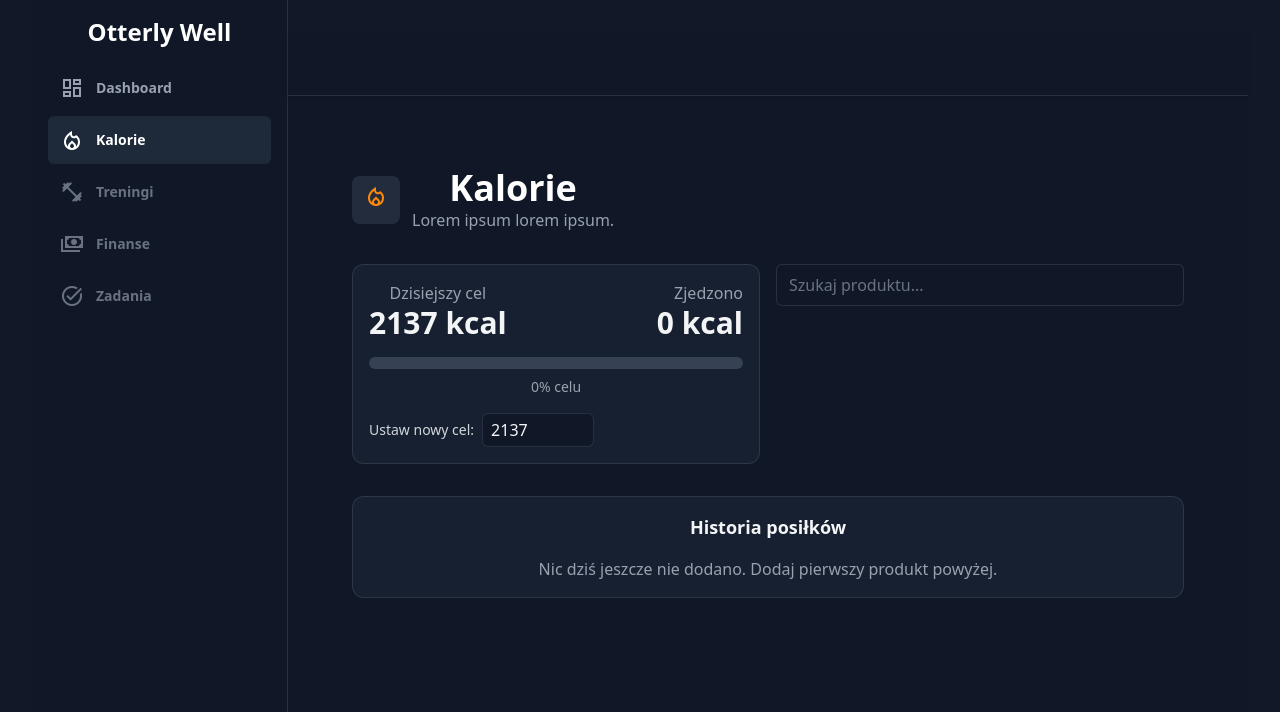
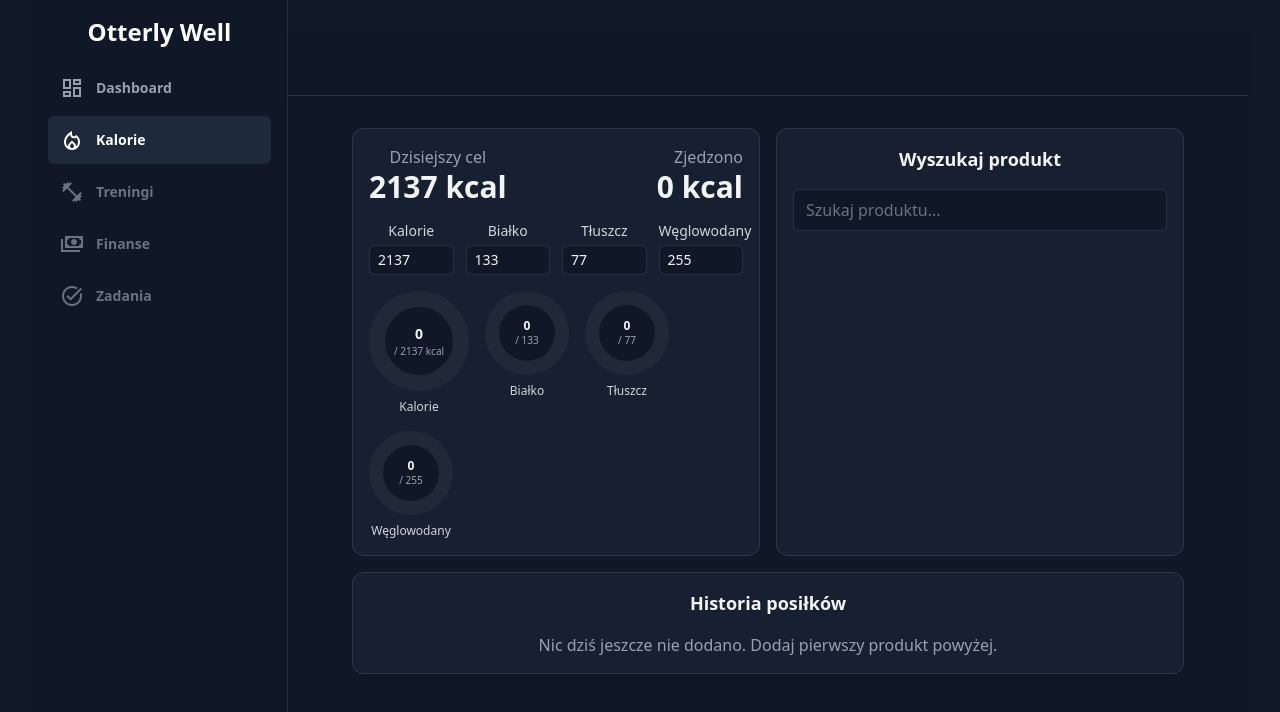
Before and after one commit to czarekmilek/OtterlyWell, a React (Vite) app in the folder otterly-well/: page /calories in a window 1280 px wide. Shown: the top 712 px of the page. Built offline with nearby package versions, Linux system fonts and the light colour scheme.

Commit message:
Displayed products' macros
- Divided the general kcal progress bar into multiple smaller graphs, for each macro
- Displayed macros of added products
- User can now set his own macro goals
- Improved code structure of calorie module implementation

```diff
--- a/otterly-well/src/components/Calories/Calories.tsx
+++ b/otterly-well/src/components/Calories/Calories.tsx
@@ -1,80 +1,33 @@
 import { useMemo, useState, useEffect, FormEvent } from "react";
-import { CalorieIcon } from "../icons";
-
-type Entry = { id: string; name: string; kcal: number; grams: number };
-
-type FoodHit = {
-  name: string;
-  brand?: string;
-  kcalPer100g?: number;
-  proteinPer100g?: number;
-  fatPer100g?: number;
-  carbsPer100g?: number;
-  imageUrl?: string;
-  source: string;
-  sourceId?: string;
-};
-
-type FoodHitWithGrams = FoodHit & {
-  id: string;
-  grams: number;
-};
-
-function useFoodSearch(q: string) {
-  const [loading, setLoading] = useState(false);
-  const [hits, setHits] = useState<FoodHit[]>([]);
-  const [error, setError] = useState<string | null>(null);
-
-  useEffect(() => {
-    let abort = false;
-    async function run() {
-      if (!q || q.length < 2) {
-        setHits([]);
-        return;
-      }
-      setLoading(true);
-      setError(null);
-
-      try {
-        const base = import.meta.env.VITE_SUPABASE_FUNCTIONS_URL;
-        const url = new URL(`${base}/v1/search-food`);
-        url.searchParams.set("q", q);
-
-        const res = await fetch(url);
-        if (!res.ok) throw new Error(`HTTP ${res.status}`);
-
-        const json = await res.json();
-        if (!abort) setHits(json.items ?? []);
-      } catch (e: Error) {
-        if (!abort) setError(e.message);
-      } finally {
-        if (!abort) setLoading(false);
-      }
-    }
-
-    run();
-    return () => {
-      abort = true;
-    };
-  }, [q]);
-
-  return { loading, hits, error };
-}
+import { useFoodSearch } from "./useFoodSearch";
+import { RadialMacros } from "./RadialMacros";
+import { MacroBar } from "./MacroBar";
 
 export default function Calories() {
   const [goalCalories, setGoalCalories] = useState<number>(2137);
+  const [goalProtein, setGoalProtein] = useState(133);
+  const [goalFat, setGoalFat] = useState(77);
+  const [goalCarbs, setGoalCarbs] = useState(255);
+
   const [entries, setEntries] = useState<Entry[]>([]);
   const [query, setQuery] = useState("");
   const { loading, hits, error } = useFoodSearch(query);
 
-  const totalCalories = useMemo(
-    () => entries.reduce((sum, e) => sum + e.kcal, 0),
-    [entries]
+  const hitsWithGrams: FoodHitWithGrams[] = useMemo(
+    () =>
+      hits.map((h) => ({
+        ...h,
+        id: (h.sourceId ?? "") + h.name,
+        grams: 100,
+      })),
+    [hits]
   );
 
-  const goalPercent = Math.round(
-    (totalCalories / Math.max(goalCalories, 1)) * 100
-  );
+  const [localHits, setLocalHits] = useState<FoodHitWithGrams[]>(hitsWithGrams);
+
+  useEffect(() => {
+    setLocalHits(hitsWithGrams);
+  }, [hitsWithGrams]);
 
   // function addEntry(e: React.FormEvent) {
   //   e.preventDefault();
@@ -99,17 +52,39 @@ export default function Calories() {
   //   setKcal("");
   // }
 
+  const totalCalories = useMemo(
+    () =>
+      entries.reduce(
+        (acc, e) => {
+          acc.kcal += e.kcal;
+          acc.protein += e.protein;
+          acc.fat += e.fat;
+          acc.carbs += e.carbs;
+          return acc;
+        },
+        { kcal: 0, protein: 0, fat: 0, carbs: 0 }
+      ),
+    [entries]
+  );
+
   function addEntryFromFood(food: FoodHit, grams: number) {
     if (!food.kcalPer100g) return;
+
     const kcal = (food.kcalPer100g * grams) / 100;
+    const protein = ((food.proteinPer100g ?? 0) * grams) / 100;
+    const fat = ((food.fatPer100g ?? 0) * grams) / 100;
+    const carbs = ((food.carbsPer100g ?? 0) * grams) / 100;
 
     setEntries((prev) => [
       ...prev,
       {
         id: crypto.randomUUID(),
-        name: `${food.name} (${grams}g)}`,
+        name: `${food.name} (${grams}g)`,
         kcal: Math.round(kcal),
         grams,
+        protein: Math.round(protein),
+        fat: Math.round(fat),
+        carbs: Math.round(carbs),
       },
     ]);
   }
@@ -118,37 +93,13 @@ export default function Calories() {
     setEntries((prev) => prev.filter((e) => e.id !== id));
   }
 
-  const hitsWithGrams: FoodHitWithGrams[] = useMemo(
-    () =>
-      hits.map((h) => ({
-        ...h,
-        id: h.sourceId + h.name,
-        grams: 100,
-      })),
-    [hits]
-  );
-
-  const [localHits, setLocalHits] = useState(hitsWithGrams);
-
-  useEffect(() => {
-    setLocalHits(hitsWithGrams);
-  }, [hitsWithGrams]);
-
   return (
     <div className="p-4 sm:p-6 lg:p-8">
-      <header className="mb-8 flex items-center gap-3">
-        <div className="rounded-lg p-2 bg-gray-700/50 text-orange-400">
-          <CalorieIcon className="h-8 w-8" />
-        </div>
-        <div>
-          <h1 className="text-3xl sm:text-4xl font-bold text-white">Kalorie</h1>
-          <p className="text-gray-400">Lorem ipsum lorem ipsum.</p>
-        </div>
-      </header>
-
-      <section className="mb-8 grid gap-4 sm:grid-cols-2">
-        <div className="rounded-xl border border-white/10 bg-gray-800/50 p-4">
-          <div className="flex items-end justify-between">
+      {/* Stats */}
+      <section className="mb-4 grid gap-4 lg:grid-cols-2">
+        {/* Goals and radial */}
+        <div className="rounded-xl border border-white/10 bg-gray-800/50 p-4 flex flex-col gap-4">
+          <div className="flex items-end justify-between gap-4">
             <div>
               <p className="text-gray-400">Dzisiejszy cel</p>
               <p className="text-3xl font-semibold text-gray-100">
@@ -158,38 +109,73 @@ export default function Calories() {
             <div className="text-right">
               <p className="text-gray-400">Zjedzono</p>
               <p className="text-3xl font-semibold text-gray-100">
-                {totalCalories} kcal
+                {totalCalories.kcal} kcal
               </p>
             </div>
           </div>
 
-          <div className="mt-4">
-            <div className="h-3 w-full rounded-full bg-gray-700 overflow-hidden">
-              <div
-                className="h-3 bg-orange-400 transition-[width] duration-500"
-                style={{ width: `${goalPercent}%` }}
-                aria-valuenow={goalPercent}
-                aria-valuemin={0}
-                aria-valuemax={100}
+          {/* Goals inputs */}
+          <div className="grid grid-cols-2 sm:grid-cols-4 gap-3">
+            <label className="flex flex-col text-sm text-gray-300">
+              Kalorie
+              <input
+                type="number"
+                min={1}
+                className="mt-1 rounded-md border border-white/10 bg-gray-900 px-2 py-1 text-gray-100 focus:ring-2 focus:ring-orange-400/40 focus:outline-none"
+                value={goalCalories}
+                onChange={(e) => {
+                  const v = Number(e.target.value);
+                  setGoalCalories(v > 0 ? v : defaultGoalCalories);
+                }}
               />
-            </div>
-            <p className="mt-2 text-sm text-gray-400">{goalPercent}% celu</p>
+            </label>
+
+            <label className="flex flex-col text-sm text-gray-300">
+              Białko
+              <input
+                type="number"
+                min={0}
+                className="mt-1 rounded-md border border-white/10 bg-gray-900 px-2 py-1 text-gray-100 focus:ring-2 focus:ring-orange-400/40 focus:outline-none"
+                value={goalProtein}
+                onChange={(e) => setGoalProtein(Number(e.target.value) || 0)}
+              />
+            </label>
+
+            <label className="flex flex-col text-sm text-gray-300">
+              Tłuszcz
+              <input
+                type="number"
+                min={0}
+                className="mt-1 rounded-md border border-white/10 bg-gray-900 px-2 py-1 text-gray-100 focus:ring-2 focus:ring-orange-400/40 focus:outline-none"
+                value={goalFat}
+                onChange={(e) => setGoalFat(Number(e.target.value) || 0)}
+              />
+            </label>
+
+            <label className="flex flex-col text-sm text-gray-300">
+              Węglowodany
+              <input
+                type="number"
+                min={0}
+                className="mt-1 rounded-md border border-white/10 bg-gray-900 px-2 py-1 text-gray-100 focus:ring-2 focus:ring-orange-400/40 focus:outline-none"
+                value={goalCarbs}
+                onChange={(e) => setGoalCarbs(Number(e.target.value) || 0)}
+              />
+            </label>
           </div>
 
-          <div className="mt-4 flex items-center gap-2">
-            <label className="text-sm text-gray-300">Ustaw nowy cel:</label>
-            <input
-              type="number"
-              inputMode="numeric"
-              min={1}
-              className="w-28 rounded-md border border-white/10 bg-gray-900 px-2 py-1 text-gray-100 focus:outline-none focus:ring-2 focus:ring-orange-400/40"
-              value={goalCalories}
-              onChange={(e) => {
-                const newGoal = Number(e.target.value);
-                setGoalCalories(newGoal > 0 ? newGoal : defaultGoalCalories);
+          <RadialMacros
+            kcal={totalCalories.kcal}
+            kcalGoal={goalCalories}
+            protein={totalCalories.protein}
+            fat={totalCalories.fat}
+            carbs={totalCalories.carbs}
+            goals={{
+              protein: goalProtein,
+              fat: goalFat,
+              carbs: goalCarbs,
             }}
           />
-          </div>
         </div>
 
         {/* <form
@@ -224,8 +210,10 @@ export default function Calories() {
         </form> */}
 
         {/* Search box */}
-        <div>
-          <div className="mb-6">
+        <div className="rounded-xl border border-white/10 bg-gray-800/50 p-4">
+          <h2 className="text-lg font-semibold text-gray-100 mb-4">
+            Wyszukaj produkt
+          </h2>
           <input
             type="text"
             placeholder="Szukaj produktu..."
@@ -235,11 +223,10 @@ export default function Calories() {
           />
           {loading && <p className="mt-2 text-gray-400">Szukam...</p>}
           {error && <p className="mt-2 text-red-400">Błąd: {error}</p>}
-          </div>
 
           {/* Results */}
-          {hits.length > 0 && (
-            <ul className="mb-8 divide-y divide-white/10 rounded-lg border border-white/10 max-h-96 overflow-y-auto">
+          {localHits.length > 0 && (
+            <ul className="mt-4 divide-y divide-white/10 rounded-lg border border-white/10 max-h-64 overflow-y-auto">
               {localHits.map((h, index) => (
                 <li
                   key={h.id}
@@ -258,14 +245,19 @@ export default function Calories() {
                       {h.brand ?? "—"} •{" "}
                       {h.kcalPer100g
                         ? `${h.kcalPer100g} kcal / 100g`
-                        : "brak danych"}
+                        : "brak danych"}{" "}
+                      {h.proteinPer100g != null &&
+                        `| ${h.proteinPer100g}g białka`}{" "}
+                      {h.fatPer100g != null && `| ${h.fatPer100g}g tłuszczu`}{" "}
+                      {h.carbsPer100g != null &&
+                        `| ${h.carbsPer100g}g węglowodanów`}
                     </p>
                   </div>
 
                   {/* Add button */}
                   {h.kcalPer100g && (
                     <form
-                      className="ml-auto"
+                      className="flex items-center gap-2 opacity-0 group-hover:opacity-100 focus-within:opacity-100 transition-opacity"
                       onSubmit={(e: FormEvent) => {
                         e.preventDefault();
                         if (h.grams > 0) {
@@ -273,21 +265,8 @@ export default function Calories() {
                         }
                       }}
                     >
-                      <div
-                        className="
-                          gap-2
-                          items-center
-                          opacity-0
-                          focus-within:opacity-100
-                          group-hover:opacity-100
-                          transition-opacity
-                          duration-200
-                          flex
-                        "
-                      >
                       <input
                         type="number"
-                          inputMode="numeric"
                         min={1}
                         className="w-24 rounded-md border border-white/10 bg-gray-900 px-2 py-1 text-gray-100 focus:outline-none focus:ring-2 focus:ring-orange-400/40"
                         placeholder="Gramy"
@@ -296,9 +275,7 @@ export default function Calories() {
                           const newGrams = Number(e.target.value);
                           setLocalHits((prev) =>
                             prev.map((item, i) =>
-                                i === index
-                                  ? { ...item, grams: newGrams }
-                                  : item
+                              i === index ? { ...item, grams: newGrams } : item
                             )
                           );
                         }}
@@ -310,7 +287,6 @@ export default function Calories() {
                       >
                         Dodaj
                       </button>
-                      </div>
                     </form>
                   )}
                 </li>
@@ -320,8 +296,9 @@ export default function Calories() {
         </div>
       </section>
 
+      {/* Entries */}
       <section className="rounded-xl border border-white/10 bg-gray-800/50 p-4">
-        <h2 className="text-lg font-semibold text-gray-100">
+        <h2 className="text-lg font-semibold text-gray-100 mb-2">
           Historia posiłków
         </h2>
 
@@ -332,14 +309,21 @@ export default function Calories() {
         ) : (
           <ul className="mt-4 divide-y divide-white/5">
             {entries.map((e) => (
-              <li key={e.id} className="flex items-center justify-between py-3">
-                <div className="min-w-0">
+              <li
+                key={e.id}
+                className="flex items-center justify-between py-3 gap-4"
+              >
+                <div className="min-w-0 flex-1">
                   <p className="truncate text-gray-100">{e.name}</p>
-                  <p className="text-sm text-gray-400">{e.kcal} kcal</p>
+                  <p className="text-sm text-gray-400">
+                    {e.kcal} kcal | B {e.protein.toFixed(1)}g | T{" "}
+                    {e.fat.toFixed(1)}g | W {e.carbs.toFixed(1)}g
+                  </p>
                 </div>
+                <MacroBar protein={e.protein} fat={e.fat} carbs={e.carbs} />
                 <button
                   onClick={() => removeEntry(e.id)}
-                  className="rounded-md border border-white/10 bg-gray-900 px-3 py-1 text-sm text-gray-300 hover:bg-gray-800"
+                  className="rounded-md border border-white/10 bg-gray-900 px-3 py-1 text-sm text-gray-300 hover:bg-gray-800 hover:cursor-pointer transition:color duration-200"
                 >
                   Usuń
                 </button>
--- /dev/null
+++ b/otterly-well/src/components/Calories/MacroBar.tsx
@@ -0,0 +1,34 @@
+export function MacroBar({
+  protein,
+  fat,
+  carbs,
+}: {
+  protein: number;
+  fat: number;
+  carbs: number;
+}) {
+  const totalCalories = Math.max(1e-6, protein + fat + carbs);
+  const proteinPercent = (protein / totalCalories) * 100;
+  const fatPercent = (fat / totalCalories) * 100;
+  const carbsPercent = (carbs / totalCalories) * 100;
+
+  return (
+    <div className="h-4 w-full max-w-64 rounded-full bg-gray-700 overflow-hidden flex">
+      <div
+        className="h-full bg-emerald-400"
+        style={{ width: `${proteinPercent}%` }}
+        title={`Białko ${protein.toFixed(1)}g`}
+      />
+      <div
+        className="h-full bg-rose-400"
+        style={{ width: `${fatPercent}%` }}
+        title={`Tłuszcz ${fat.toFixed(1)}g`}
+      />
+      <div
+        className="h-full bg-sky-400"
+        style={{ width: `${carbsPercent}%` }}
+        title={`Węglowodany ${carbs.toFixed(1)}g`}
+      />
+    </div>
+  );
+}
--- /dev/null
+++ b/otterly-well/src/components/Calories/RadialMacros.tsx
@@ -0,0 +1,105 @@
+type RadialMacrosProps = {
+  kcal: number;
+  kcalGoal: number;
+  protein: number;
+  fat: number;
+  carbs: number;
+  goals: { protein: number; fat: number; carbs: number };
+};
+
+function circlePercent(current: number, goal: number) {
+  if (goal <= 0) return 0;
+  return Math.min(100, Math.round((current / goal) * 100));
+}
+
+function MiniCircle({
+  label,
+  value,
+  goal,
+  color,
+}: {
+  label: string;
+  value: number;
+  goal: number;
+  color: string;
+}) {
+  const percent = circlePercent(value, goal);
+  return (
+    <div className="flex flex-col items-center gap-2">
+      <div
+        className="relative flex items-center justify-center rounded-full"
+        style={{
+          width: "84px",
+          height: "84px",
+          background: `conic-gradient(${color} ${percent}%, rgba(255,255,255,0.04) 0)`,
+        }}
+      >
+        {/* inner circle */}
+        <div
+          className="flex flex-col items-center justify-center rounded-full bg-gray-900 text-gray-100 text-xs"
+          style={{ width: "56px", height: "56px" }}
+        >
+          <span className="font-semibold">
+            {value.toFixed ? value.toFixed(0) : value}
+          </span>
+          <span className="text-[10px] text-gray-400">/ {goal}</span>
+        </div>
+      </div>
+      <span className="text-xs text-gray-300">{label}</span>
+    </div>
+  );
+}
+
+export function RadialMacros({
+  kcal,
+  kcalGoal,
+  protein,
+  fat,
+  carbs,
+  goals,
+}: RadialMacrosProps) {
+  const kcalPct = circlePercent(kcal, kcalGoal);
+
+  return (
+    <div className="flex flex-wrap gap-4">
+      <div className="flex flex-col items-center gap-2">
+        <div
+          className="relative flex items-center justify-center rounded-full"
+          style={{
+            width: "100px",
+            height: "100px",
+            background: `conic-gradient(rgb(249 115 22) ${kcalPct}%, rgba(255,255,255,0.04) 0)`,
+          }}
+        >
+          <div
+            className="flex flex-col items-center justify-center rounded-full bg-gray-900 text-gray-100"
+            style={{ width: "68px", height: "68px" }}
+          >
+            <span className="text-sm font-semibold">{kcal}</span>
+            <span className="text-[10px] text-gray-400">/ {kcalGoal} kcal</span>
+          </div>
+        </div>
+        <span className="text-xs text-gray-300">Kalorie</span>
+      </div>
+
+      <MiniCircle
+        label="Białko"
+        value={protein}
+        goal={goals.protein}
+        color="rgb(52 211 153)"
+      />
+      <MiniCircle
+        label="Tłuszcz"
+        value={fat}
+        goal={goals.fat}
+        color="rgb(244 63 94)"
+      />
+      <MiniCircle
+        label="Węglowodany"
+        value={carbs}
+        goal={goals.carbs}
+        color="rgb(56 189 248)"
+      />
+    </div>
+  );
+}
--- /dev/null
+++ b/otterly-well/src/components/Calories/types.ts
@@ -0,0 +1,26 @@
+export type Entry = {
+  id: string;
+  name: string;
+  kcal: number;
+  grams: number;
+  protein: number;
+  fat: number;
+  carbs: number;
+};
+
+export type FoodHit = {
+  name: string;
+  brand?: string;
+  kcalPer100g?: number;
+  proteinPer100g?: number;
+  fatPer100g?: number;
+  carbsPer100g?: number;
+  imageUrl?: string;
+  source: string;
+  sourceId?: string;
+};
+
+export type FoodHitWithGrams = FoodHit & {
+  id: string;
+  grams: number;
+};
--- /dev/null
+++ b/otterly-well/src/components/Calories/useFoodSearch.ts
@@ -0,0 +1,43 @@
+import { useEffect, useState } from "react";
+import type { FoodHit } from "./types";
+
+export function useFoodSearch(q: string) {
+  const [loading, setLoading] = useState(false);
+  const [hits, setHits] = useState<FoodHit[]>([]);
+  const [error, setError] = useState<string | null>(null);
+
+  useEffect(() => {
+    let abort = false;
+    async function run() {
+      if (!q || q.length < 2) {
+        setHits([]);
+        return;
+      }
+      setLoading(true);
+      setError(null);
+
+      try {
+        const base = import.meta.env.VITE_SUPABASE_FUNCTIONS_URL;
+        const url = new URL(`${base}/v1/search-food`);
+        url.searchParams.set("q", q);
+
+        const res = await fetch(url);
+        if (!res.ok) throw new Error(`HTTP ${res.status}`);
+
+        const json = await res.json();
+        if (!abort) setHits(json.items ?? []);
+      } catch (e: Error) {
+        if (!abort) setError(e.message);
+      } finally {
+        if (!abort) setLoading(false);
+      }
+    }
+
+    run();
+    return () => {
+      abort = true;
+    };
+  }, [q]);
+
+  return { loading, hits, error };
+}
--- a/otterly-well/src/components/Layout/Layout.tsx
+++ b/otterly-well/src/components/Layout/Layout.tsx
@@ -14,7 +14,7 @@ const Layout = ({ children }: LayoutProps) => {
       <Sidebar mobileOpen={mobileOpen} setMobileOpen={setMobileOpen} />
       <div className="lg:pl-64">
         <Header onMenuClick={() => setMobileOpen(true)} />
-        <main className="py-10">
+        <main>
           <div className="px-4 sm:px-6 lg:px-8">{children}</div>
         </main>
       </div>
```
Lines whose indentation alone changed are shown as unchanged.
